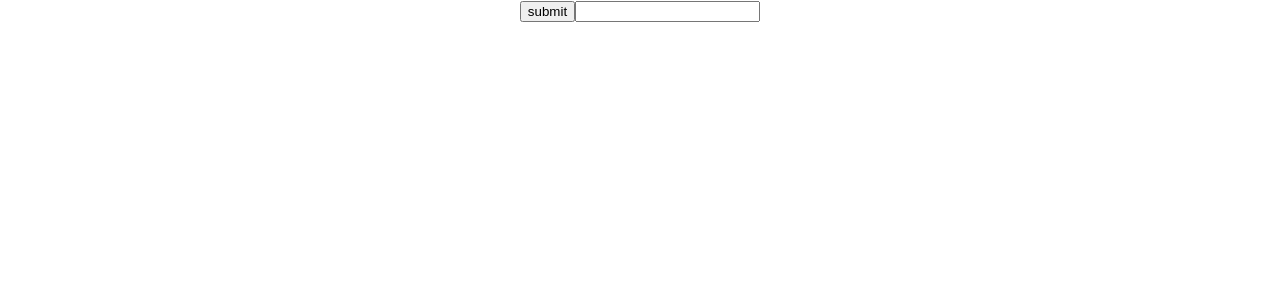
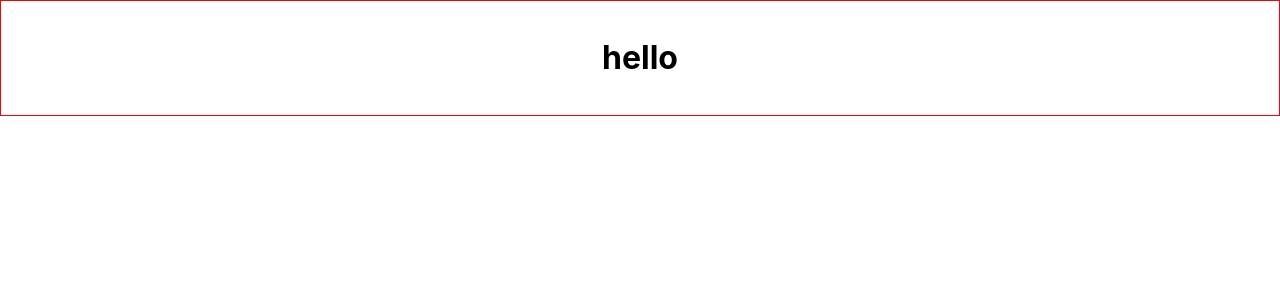
Before and after one commit to Samandar0021305/react-typescript-tutorial, a React (Create React App) app: page / in a window 1280 px wide. Shown: the top 300 px of the page. Built offline with nearby package versions, Linux system fonts and the light colour scheme.

Commit message:
style typa

```diff
--- a/src/App.tsx
+++ b/src/App.tsx
@@ -1,6 +1,7 @@
 import React from 'react';
 import './App.css';
 import { Button } from './components/Button';
+import { Container } from './components/Container';
 import { Input } from './components/Input';
 
 function App() {
@@ -28,12 +29,7 @@
 
   return (
     <div className="App">
-          <Button handleClick={(event)=>{
-            console.log("hello world",event);
-
-          }}/>
-
-          <Input value='' handleChange={(event)=>console.log(event)} />
+          <Container styles={{border:"1px solid red", padding:"1rem"}} />
     </div>
   );
 }
--- /dev/null
+++ b/src/components/Container.tsx
@@ -0,0 +1,13 @@
+import React from 'react'
+
+type ContaionerProps = {
+    styles : React.CSSProperties
+}
+
+export const Container = (props:ContaionerProps) => {
+  return (
+    <div style={props.styles}>
+        <h1>hello</h1>
+    </div>
+  )
+}
```
